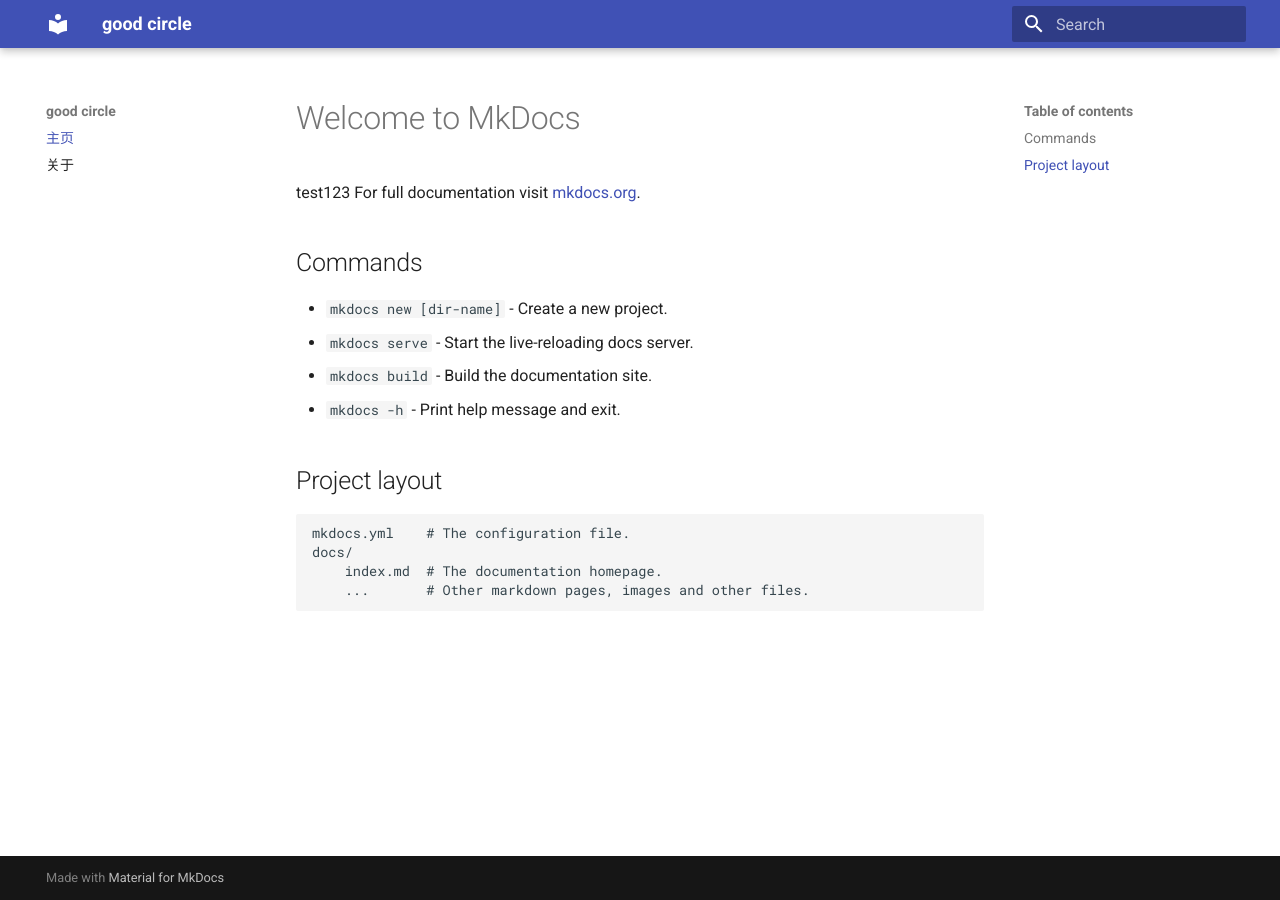
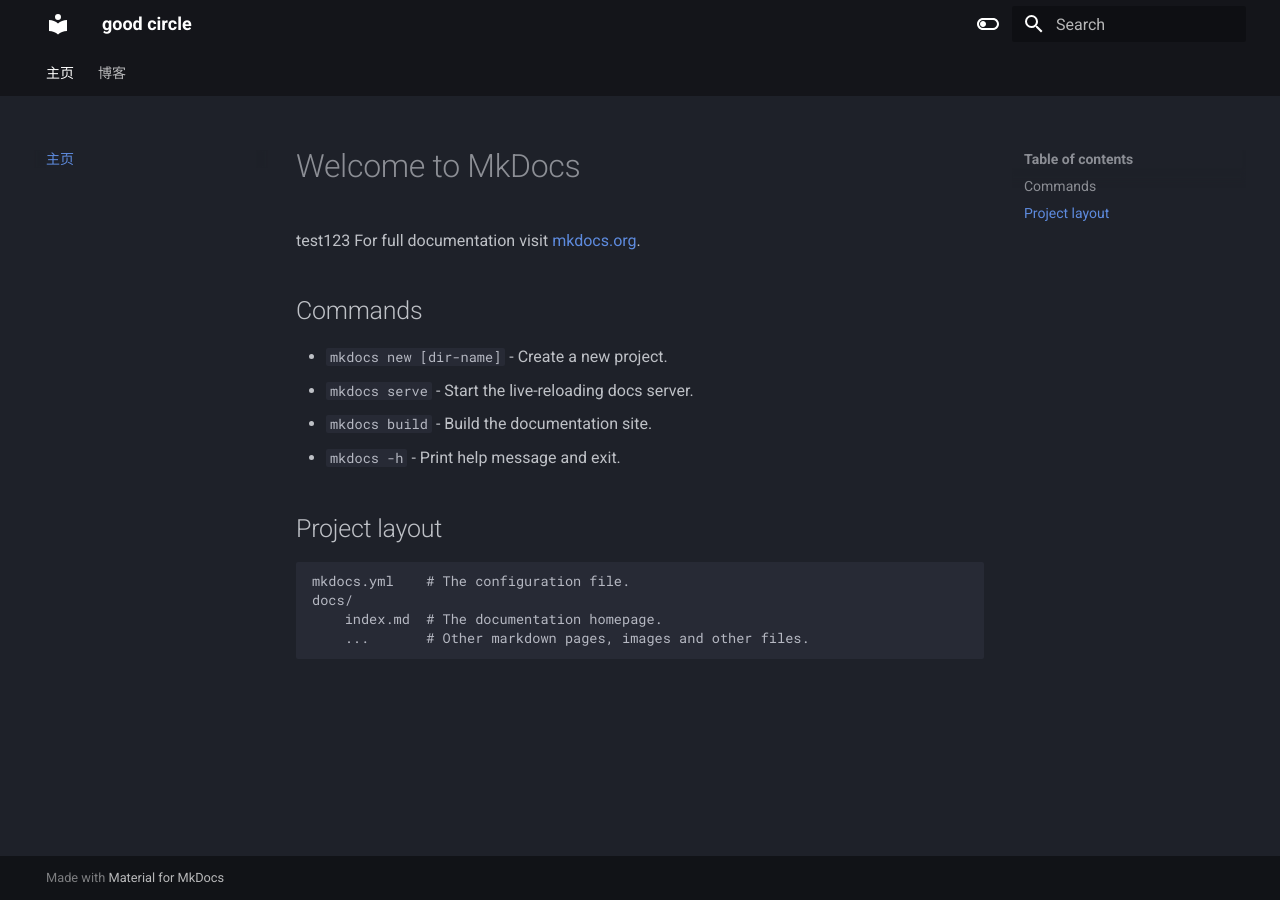
Before and after one commit to goodCircle/goodCircle.github.io, an MkDocs documentation site: the page built from docs/index.md, in a window 1280 px wide. Built offline with MkDocs 1.6.1 and Material for MkDocs 9.7.7, drawn with Linux system fonts in a browser that asks for light colours.

```diff
--- a/mkdocs.yml
+++ b/mkdocs.yml
@@ -4,7 +4,34 @@ site_author: jojo
 
 theme:
   name: material
+  palette:
+    # Palette toggle for dark mode
+    - scheme: slate
+      primary: black
+      toggle:
+        icon: material/toggle-switch-off-outline
+        name: Switch to light mode
+    # Palette toggle for light mode
+    - scheme: default
+      primary: black
+      toggle:
+        icon: material/toggle-switch
+        name: Switch to dark mode
+  features:
+    - navigation.instant   #- header.autohide  #自动隐藏
+    #- announce.dismiss   #呈现可标记为由用户读取的临时公告，可以包含一个用于取消当前公告的按钮
+    - navigation.tracking   #地址栏中的 URL 将自动更新为在目录中突出显示的活动锚点
+    - navigation.tabs   #顶级部分将呈现在上面视口标题下方的菜单层中，但在移动设备上保持原样
+    #- navigation.tabs.sticky    #启用粘性选项卡后，导航选项卡将锁定在标题下方，并在向下滚动时始终保持可见
+    #- navigation.sections   #启用部分后，顶级部分在边栏中呈现为1220px以上视口的组，但在移动设备上保持原样
+    - navigation.top   # 返回顶部的按钮 在上滑时出现
+    - search.suggest   # 搜索输入一些字母时推荐补全整个单词
+    - search.highlight   # 搜索出的文章关键词加入高亮
+    - navigation.expand   # 打开Tab时左侧目录全部展开
+    #- navigation.indexes   #启用节索引页后，可以将文档直接附加到节
+    - search.share   #搜索分享按钮
 
 nav:
   - 主页: index.md
-  - 关于: about.md
+  - 博客:
+    - 聪明是一种选择: blog/smart_is_a_choice.md
```
Also changed, not shown: docs/blog/smart_is_a_choice.md (added, +1 -0 lines).
